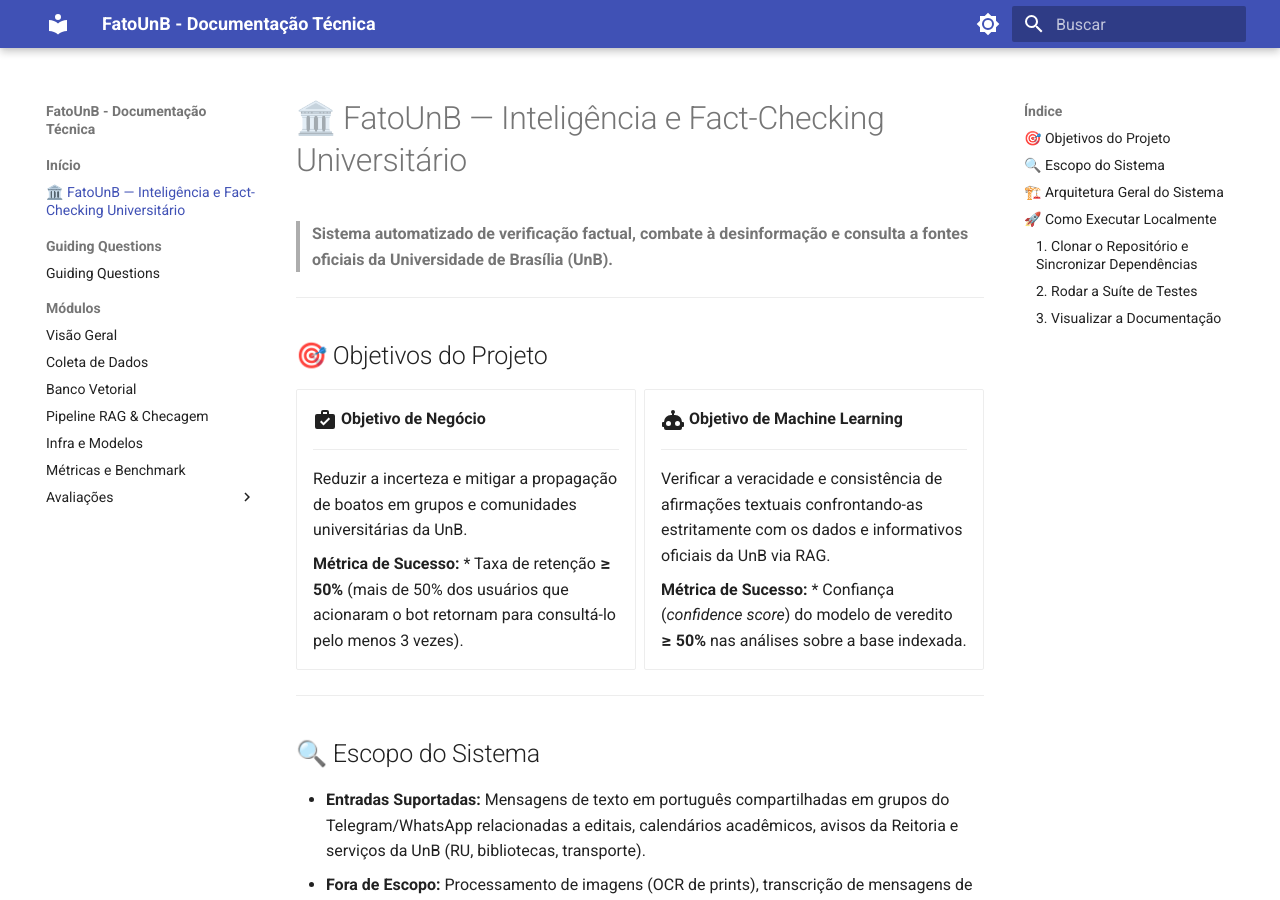
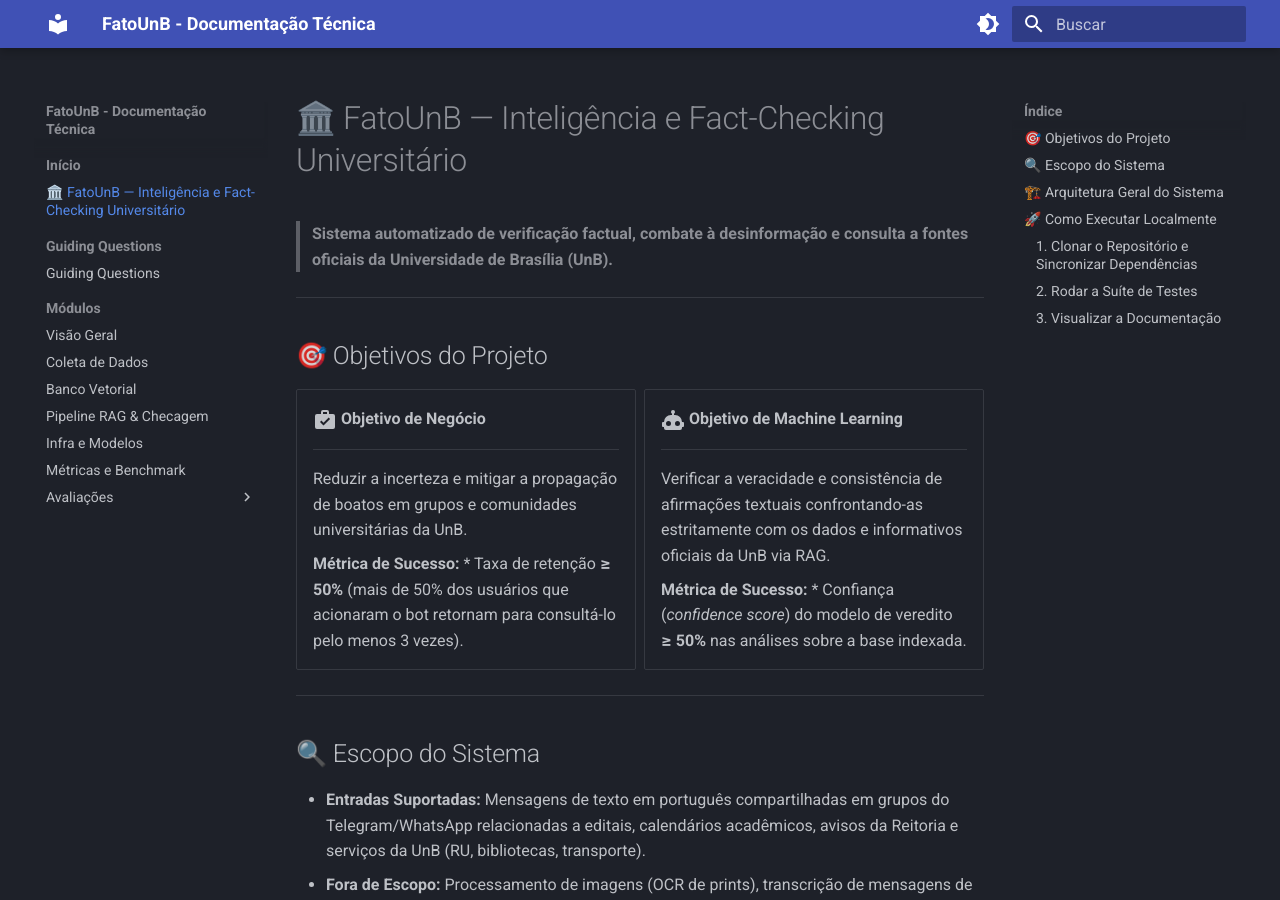
Before and after one commit to unb-Sistemas-de-Machine-learning/challenge_1_accio, an MkDocs documentation site: the page built from docs/index.md, in a window 1280 px wide and 900 px high. Built offline with MkDocs 1.6.1 and Material for MkDocs 9.7.7, drawn with Linux system fonts in a browser that asks for light colours.

```diff
--- a/mkdocs.yml
+++ b/mkdocs.yml
@@ -6,6 +6,13 @@ theme:
   name: material
   language: pt-BR
   palette:
+    # Modo Escuro
+    - scheme: slate
+      primary: indigo
+      accent: indigo
+      toggle:
+        icon: material/brightness-4
+        name: Mudar para modo claro
     # Modo Claro
     - scheme: default
       primary: indigo
@@ -13,13 +20,6 @@ theme:
       toggle:
         icon: material/brightness-7
         name: Mudar para modo escuro
-    # Modo Escuro
-    - scheme: slate
-      primary: indigo
-      accent: indigo
-      toggle:
-        icon: material/brightness-4
-        name: Mudar para modo claro
   features:
     - navigation.instant
     - navigation.tracking
```
